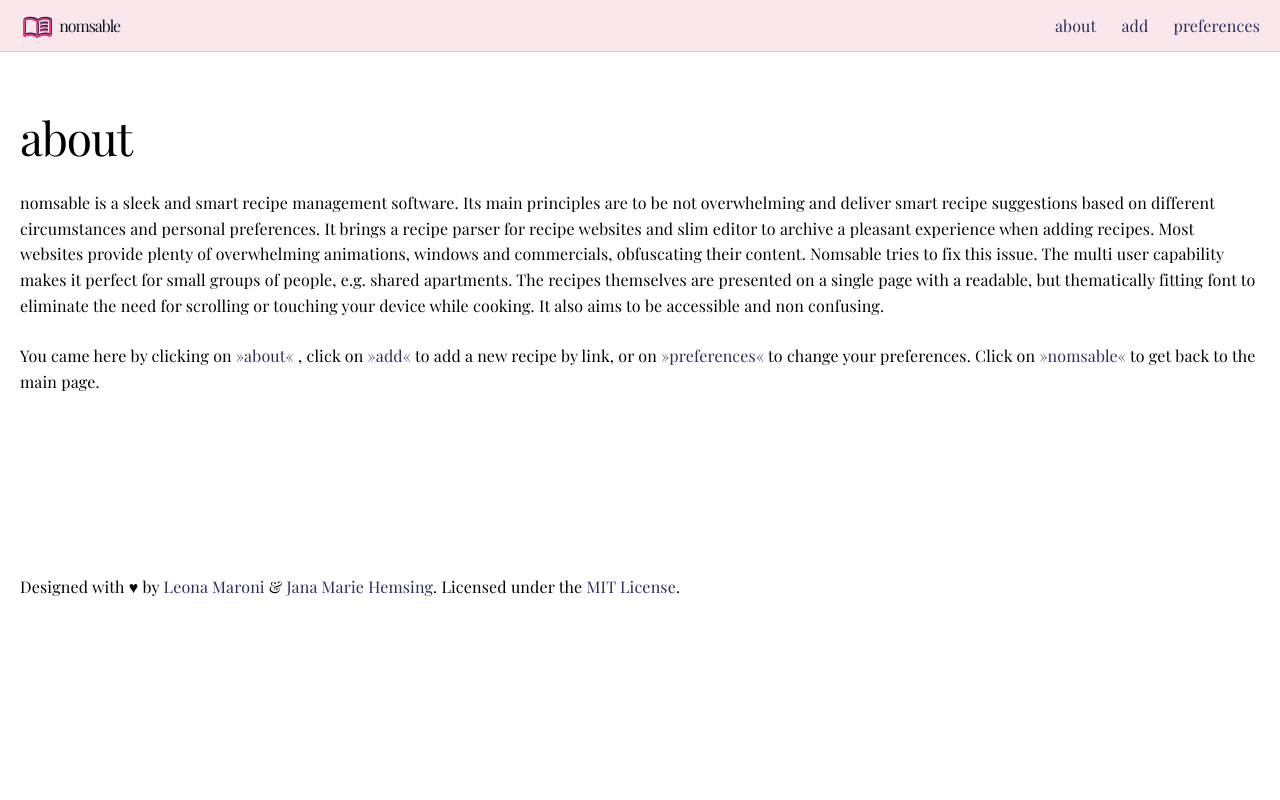
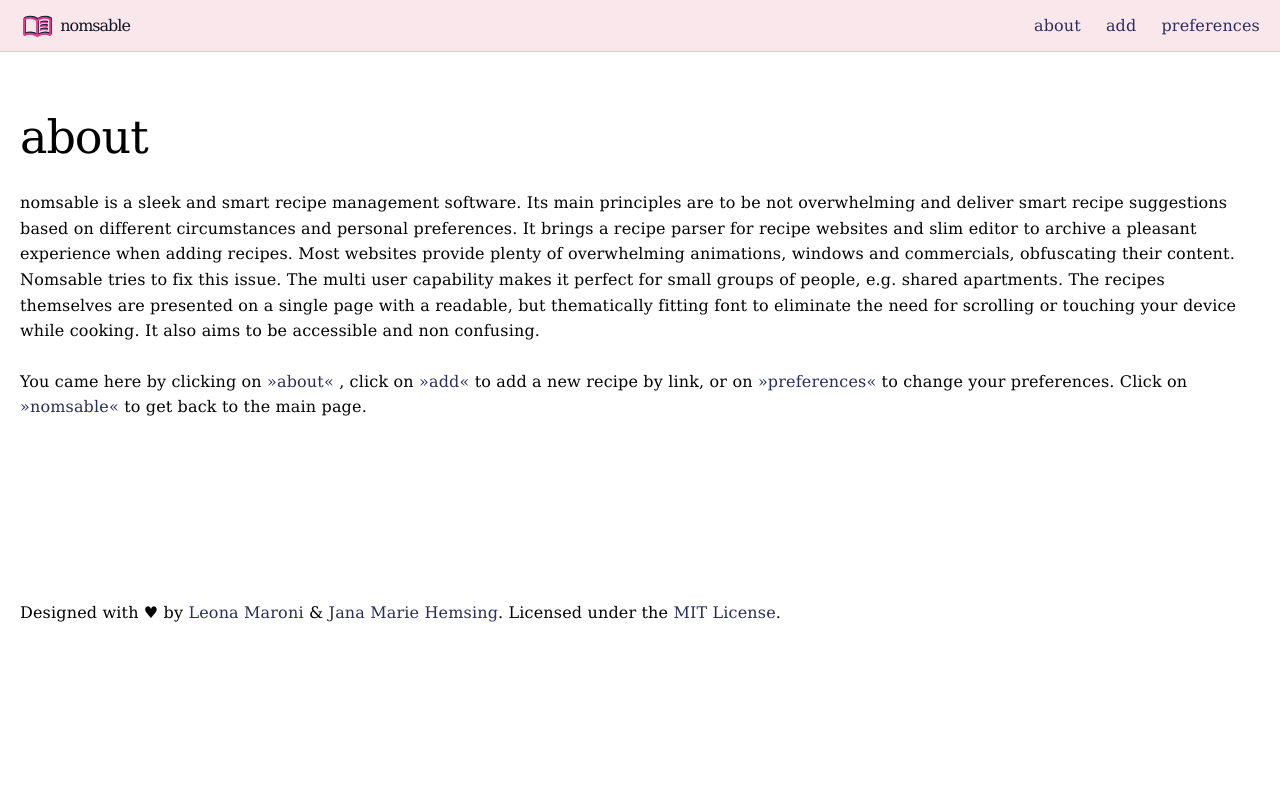
Before and after one commit to leona-ya/nomsable, a Django app: page /about in a window 1280 px wide. Run offline with Django 4.2, Linux system fonts and the light colour scheme; style sheets or scripts are compiled from the project's sources; some libraries are stand-ins or nearby versions.

Commit message:
changed font to DejaVue Serif

```diff
--- a/static/base.css
+++ b/static/base.css
@@ -9,16 +9,13 @@
 
 /* playfair-display-regular - latin */
 @font-face {
-  font-family: 'Playfair Display';
+  font-family: 'DejaVu Serif';
   font-style: normal;
   font-weight: 400;
-  src: url('../fonts/playfair-display-v30-latin-regular.eot'); /* IE9 Compat Modes */
+  src: url('fonts/DejaVuSerif.woff2'); /* IE9 Compat Modes */
   src: local(''),
-       url('../fonts/playfair-display-v30-latin-regular.eot?#iefix') format('embedded-opentype'), /* IE6-IE8 */
-       url('../fonts/playfair-display-v30-latin-regular.woff2') format('woff2'), /* Super Modern Browsers */
-       url('../fonts/playfair-display-v30-latin-regular.woff') format('woff'), /* Modern Browsers */
-       url('../fonts/playfair-display-v30-latin-regular.ttf') format('truetype'), /* Safari, Android, iOS */
-       url('../fonts/playfair-display-v30-latin-regular.svg#PlayfairDisplay') format('svg'); /* Legacy iOS */
+       url('fonts/DejaVuSerif.woff2') format('woff2'), /* Super Modern Browsers */
+       url('fonts/DejaVuSerif.ttf') format('truetype'), /* Safari, Android, iOS */
 }
 
 /* wrapper */
--- a/static/milligram/_Base.sass
+++ b/static/milligram/_Base.sass
@@ -17,7 +17,7 @@ html
 // Default body styles
 body
   color: #000
-  font-family: 'Playfair Display', serif
+  font-family: 'DejaVu Serif', serif
   font-size: 1.6em // Currently ems cause chrome bug misinterpreting rems on body element
   font-weight: 300
   letter-spacing: .01em
```
Also changed, not shown: static/fonts/DejaVuSerif.ttf (added), static/fonts/DejaVuSerif.woff2 (added), static/fonts/playfair-display-v30-latin-regular.ttf (deleted), static/fonts/playfair-display-v30-latin-regular.woff (deleted), static/fonts/playfair-display-v30-latin-regular.woff2 (deleted), 2 other files.
